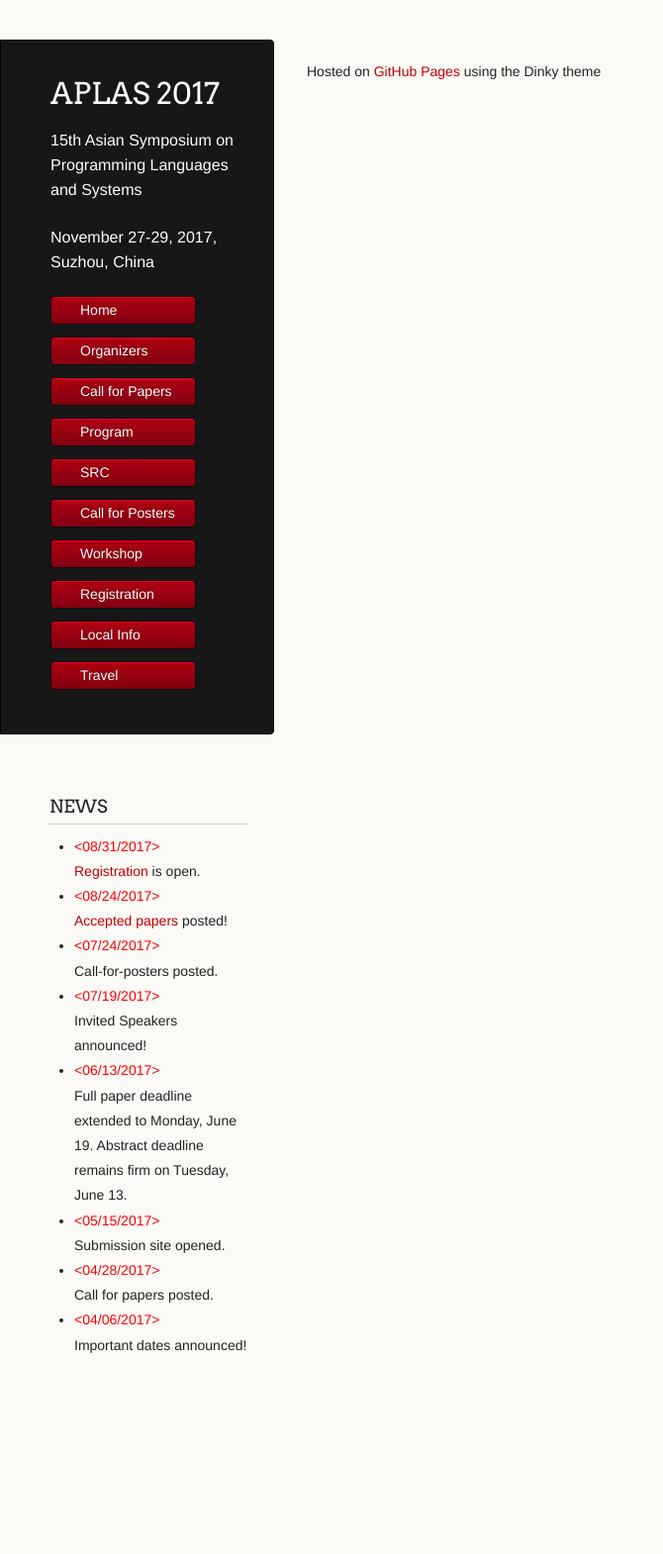
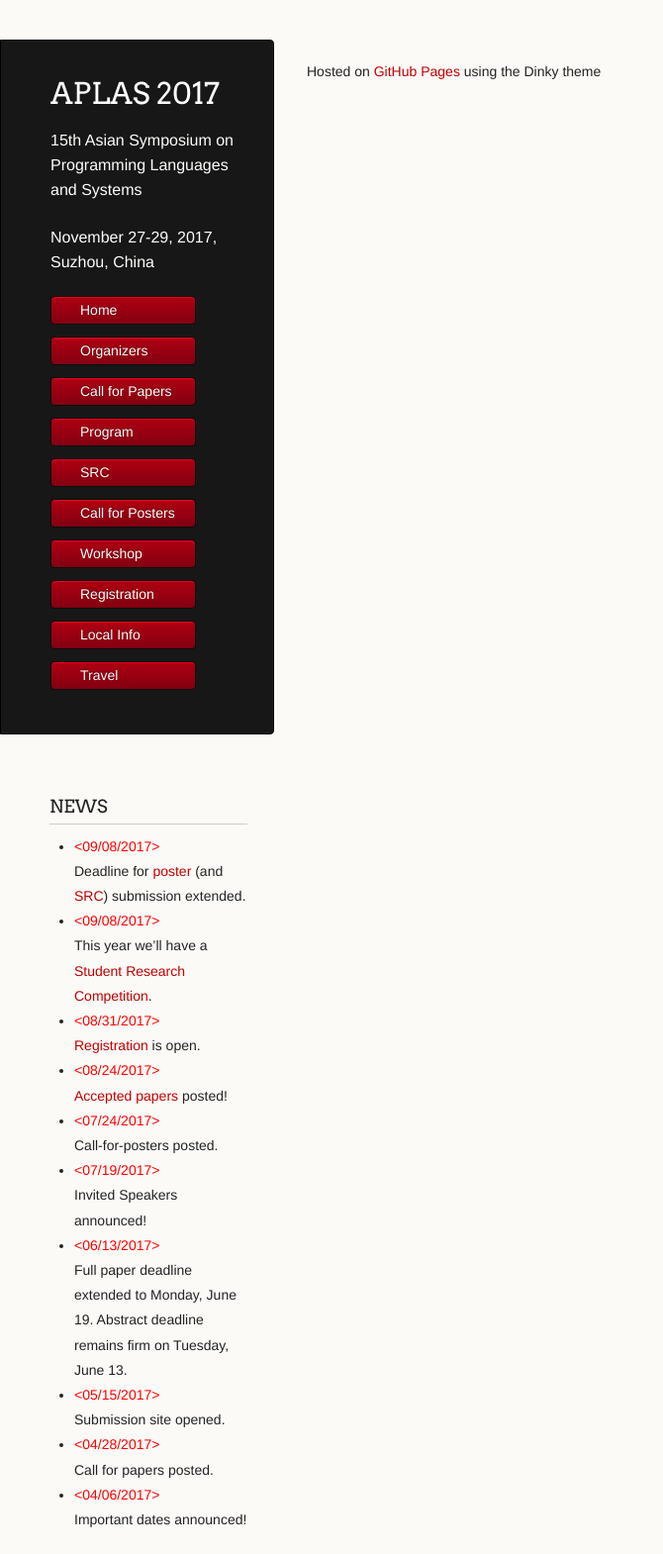
Before and after one commit to www-aplas/www-aplas.github.io, a Jekyll site: the page built from hotels.md, in a window 1280 px wide. Shown: the whole page at 99% size, without its empty margins (0-670 px from the left). Built offline with Jekyll 4.4.1, drawn with Linux system fonts in a browser that asks for light colours; our own code applies the rules of GitHub Pages for plain Markdown files; a script that is not in the unit is left out; before the commit the page ends 1394 px from its top, so only the background shows below that.

Commit message:
Update news.md

```diff
--- a/_includes/news.md
+++ b/_includes/news.md
@@ -1,4 +1,6 @@
 ### NEWS
+- <span style="color:red;">&lt;09/08/2017&gt;</span> <br> Deadline for [poster](poster.html) (and [SRC](SRC.html)) submission extended.
+- <span style="color:red;">&lt;09/08/2017&gt;</span> <br> This year we'll have a [Student Research Competition](SRC.html).
 - <span style="color:red;">&lt;08/31/2017&gt;</span> <br> [Registration](registration.html) is open.
 - <span style="color:red;">&lt;08/24/2017&gt;</span> <br> [Accepted papers](program.html) posted!
 - <span style="color:red;">&lt;07/24/2017&gt;</span> <br> Call-for-posters posted.
```
